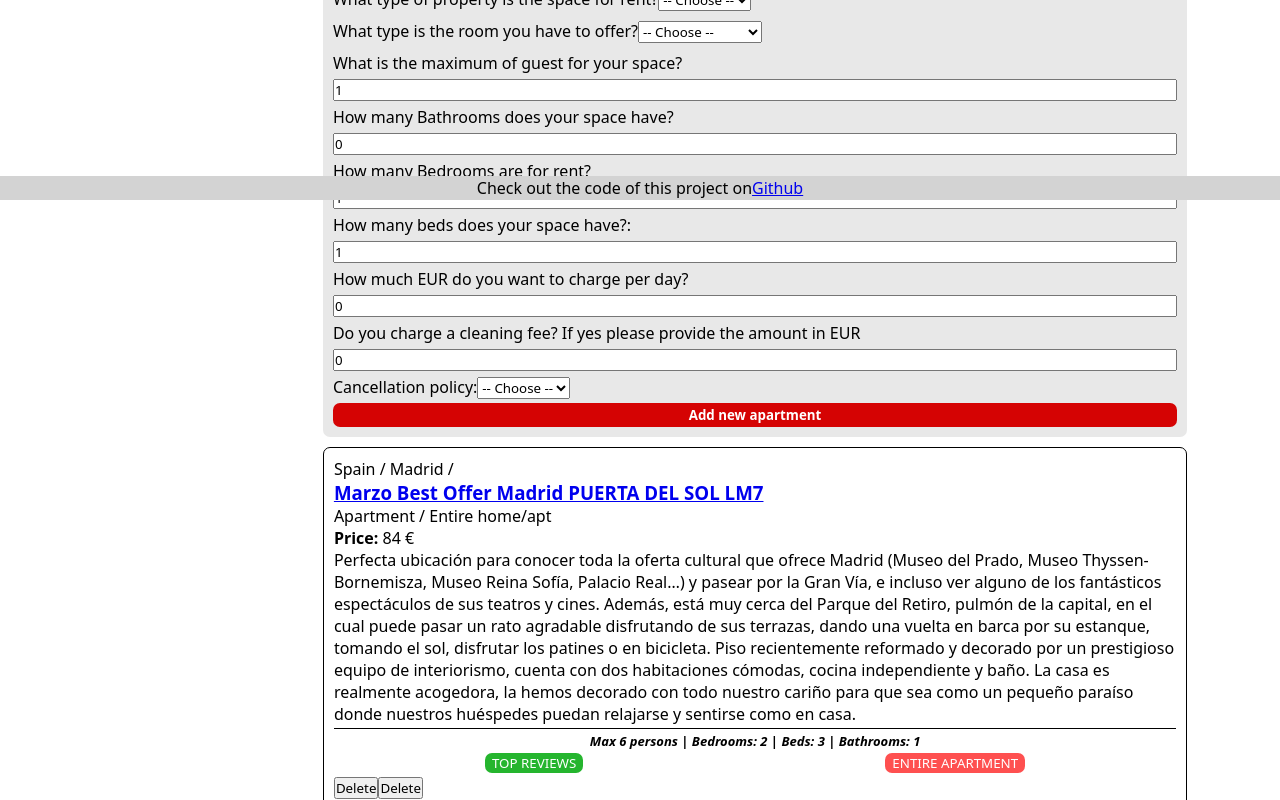
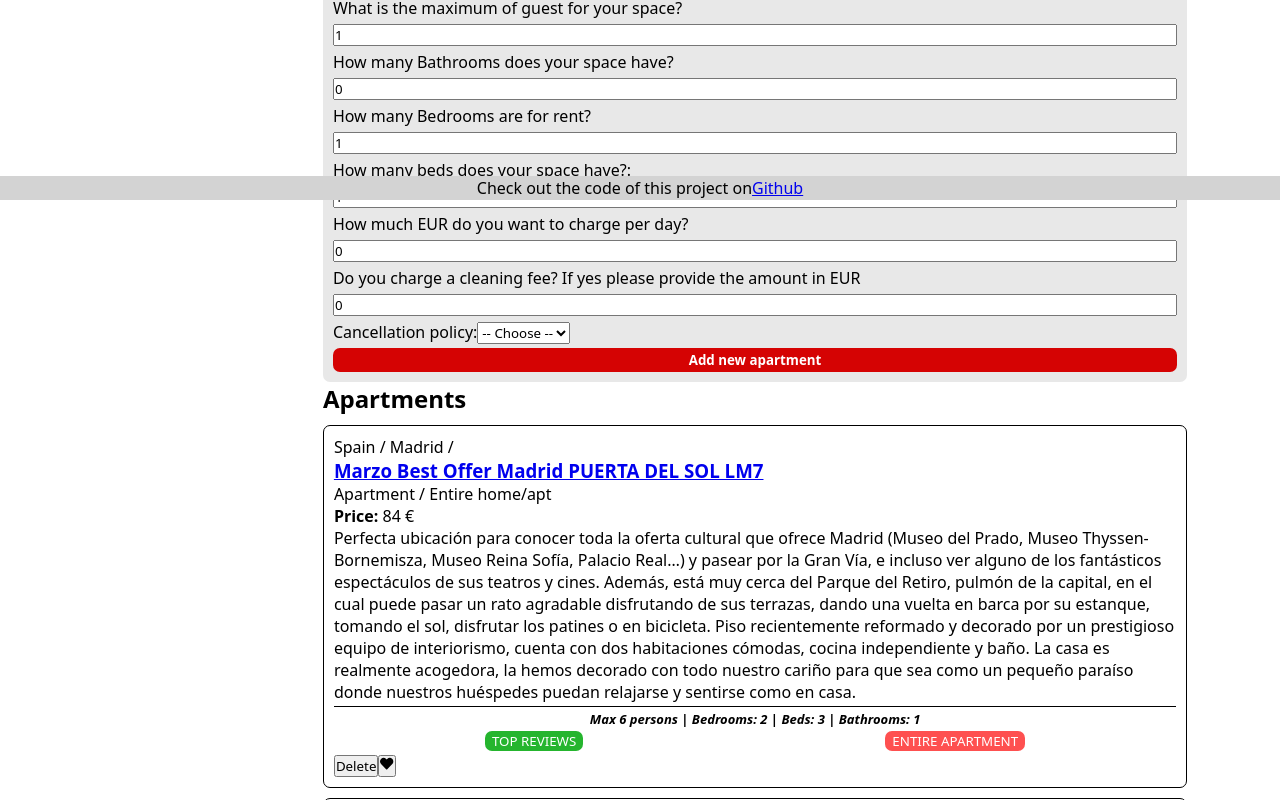
Before and after one commit to Ole-Guacamole/mini-project-apartments-rental-app, a React (Vite) app: page / in a window 1280 px wide. Shown: the part 600-1400 px from the top of the page. Built offline with nearby package versions, Linux system fonts and the light colour scheme.

Commit message:
add favourites

```diff
--- a/package.json
+++ b/package.json
@@ -12,6 +12,7 @@
   "dependencies": {
     "react": "^18.3.1",
     "react-dom": "^18.3.1",
+    "react-icons": "^5.2.1",
     "react-router-dom": "^6.24.1"
   },
   "devDependencies": {
--- a/src/components/ApartmentCard.jsx
+++ b/src/components/ApartmentCard.jsx
@@ -1,8 +1,12 @@
+import { FaHeart, FaHeartBroken } from "react-icons/fa";
 import React from "react";
 import { Link } from "react-router-dom";
+import { useState } from "react";
 
 function ApartmentCard(props) {
-  const { apartment, clickToDelete } = props;
+  const { apartment, clickToDelete, handleFavourite } = props;
+
+  const [favourited, setFavourited] = useState(false);
 
   const renderLabels = () => {
     const labels = [];
@@ -62,11 +66,12 @@ function ApartmentCard(props) {
         </button>
 
         <button
-          onClick={() => clickToDelete(apartment.id)}
-          className="btn-delete"
-        >
-          Delete
-        </button>
+            onClick={() => (handleFavourite(apartment.id), setFavourited(!favourited))}
+            type="button"
+            className="card__button"
+          >
+            {favourited ? <FaHeartBroken /> : <FaHeart />}
+          </button>
 
       </div>
     </div>
--- a/src/components/ApartmentsList.jsx
+++ b/src/components/ApartmentsList.jsx
@@ -3,41 +3,73 @@ import ApartmentCard from "./ApartmentCard";
 import AddApartment from "./AddApartment";
 
 function ApartmentsList({ apartments, setApartments }) {
-  // Function to delete apartment card from List
-  const deleteApartment = (apartmentId) => {
-    const filteredApartments = apartments.filter((apartment) => {
-      return apartment.id !== apartmentId;
-    });
+  // State to manage favourite apartments
+  const [favourites, setFavourites] = useState([]);
 
-    setApartments(filteredApartments);
+  // Function to handle adding/removing from favourites
+  const handleFavourite = (apartmentId) => {
+    const apartment = apartments.find((apt) => apt.id === apartmentId);
+    if (!apartment) return;
+
+    if (favourites.includes(apartment)) {
+      setFavourites(favourites.filter((apt) => apt.id !== apartmentId));
+    } else {
+      setFavourites([...favourites, apartment]);
+    }
   };
 
-  // Function to add new apartment card to the list
+  // Function to delete an apartment from the list
+  const deleteApartment = (apartmentId) => {
+    const filteredApartments = apartments.filter((apt) => apt.id !== apartmentId);
+    setApartments(filteredApartments);
+
+    // Remove from favourites if present
+    if (favourites.find((apt) => apt.id === apartmentId)) {
+      setFavourites(favourites.filter((apt) => apt.id !== apartmentId));
+    }
+  };
+
+  // Function to add a new apartment to the list
   const addNewApartment = (newApartment) => {
-    // Create a new array
     const updatedApartments = [newApartment, ...apartments];
-
     setApartments(updatedApartments);
   };
 
-  // Return Components
   return (
     <div className="apartments-list">
-      <h2>Apartments</h2>
 
-      <AddApartment addApartment={addNewApartment} />
 
-      {apartments /*.slice(0,10)*/
-        .map((apartment) => {
-          return (
+      {favourites.length > 0 && (
+        <>
+          <h2 className="card__heading">Favourite Apartments</h2>
+          {favourites.map((apartment) => (
             <ApartmentCard
               key={apartment.id}
               apartment={apartment}
               setApartments={setApartments}
               clickToDelete={deleteApartment}
+              handleFavourite={handleFavourite}
+              isFavourite={true}
             />
-          );
-        })}
+          ))}
+        </>
+      )}
+
+      <AddApartment addApartment={addNewApartment} />
+
+      <h2>Apartments</h2>
+      {apartments.map((apartment) => (
+        <ApartmentCard
+          key={apartment.id}
+          apartment={apartment}
+          setApartments={setApartments}
+          clickToDelete={deleteApartment}
+          handleFavourite={handleFavourite}
+          isFavourite={favourites.includes(apartment)}
+        />
+      ))}
+
+
     </div>
   );
 }
--- a/src/pages/Home.jsx
+++ b/src/pages/Home.jsx
@@ -3,7 +3,6 @@ import ApartmentsList from "../components/ApartmentsList";
 export default function Home({ apartments, setApartments }) {
   return (
     <>
-      <div className="Home">Home sweet home</div>
       <ApartmentsList apartments={apartments} setApartments={setApartments} />
     </>
   );
```
Also changed, not shown: 1 other file (tests, documents, lock files or other folders).
